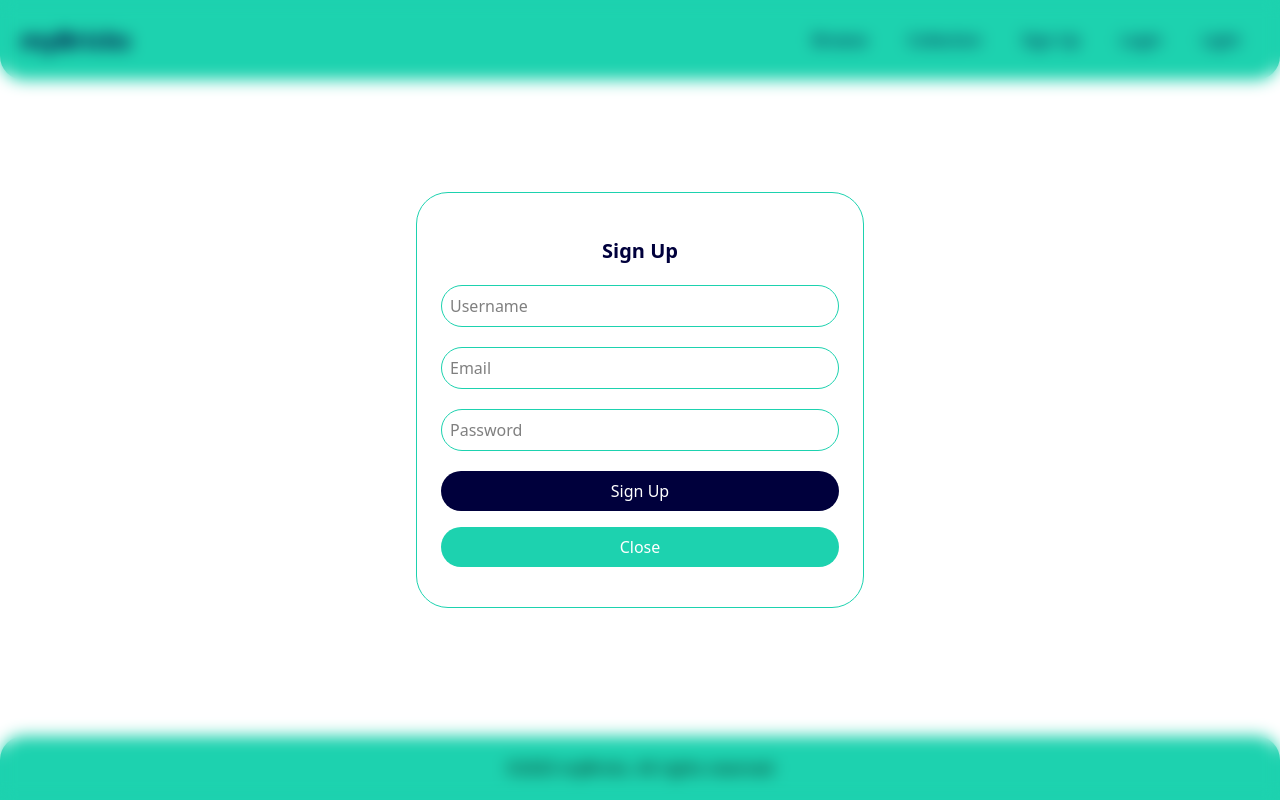
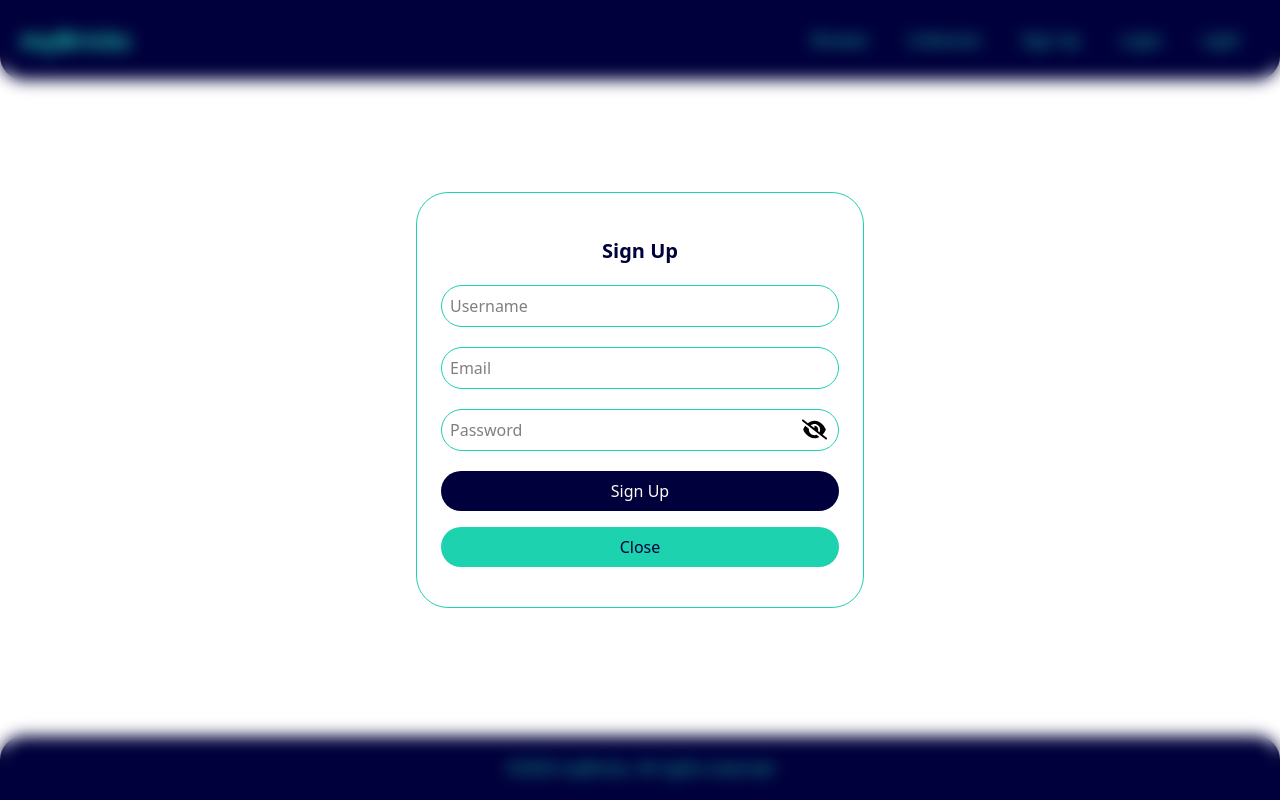
Before and after one commit to TrippyVaultBoy/myBricks, a React (Vite) app in the folder myBricks_frontend/: page / in a window 1280 px wide. Both pictures are taken after a click on the button "Sign Up". Built offline with nearby package versions, Linux system fonts and the light colour scheme.

Commit message:
added remember me function and hide passsword toggle

```diff
--- a/myBricks_frontend/package.json
+++ b/myBricks_frontend/package.json
@@ -13,6 +13,7 @@
     "@tailwindcss/cli": "^4.1.13",
     "react": "^19.1.1",
     "react-dom": "^19.1.1",
+    "react-icons": "^5.5.0",
     "react-router-dom": "^7.8.2",
     "tailwindcss": "^4.1.13"
   },
--- a/myBricks_frontend/src/components/Footer.jsx
+++ b/myBricks_frontend/src/components/Footer.jsx
@@ -1,7 +1,7 @@
 function Footer() {
     return (
-        <footer className="w-full flex-none mx-auto max-w-screen-xl mt-auto">
-            <div className="bg-[var(--color-bricksTeal)] rounded-t-3xl flex justify-around text-center p-5">
+        <footer className="w-full flex-none text-[var(--color-bricksTeal)] mx-auto max-w-screen-xl mt-auto">
+            <div className="bg-[var(--color-bricksNavy)] rounded-t-3xl flex justify-around text-center p-5">
                 <p>
                     ©{new Date().getFullYear()} myBricks. All rights reserved
                 </p>
--- a/myBricks_frontend/src/components/Header.jsx
+++ b/myBricks_frontend/src/components/Header.jsx
@@ -28,43 +28,43 @@ function Header() {
     }
 
     return (
-        <div className="flex-none w-full max-w-screen-xl bg-[var(--color-bricksTeal)] flex justify-between mx-auto items-center rounded-b-3xl p-5">
+        <div className="flex-none w-full max-w-screen-xl bg-[var(--color-bricksNavy)] flex justify-between mx-auto items-center rounded-b-3xl p-5">
             {/* Logo */}
-            <div className="text-2xl font-bold text-[var(--color-bricksNavy)]">myBricks</div>
+            <div className="text-2xl font-bold text-[var(--color-bricksTeal)]">myBricks</div>
 
             {/* Navigation */}
             <nav>
-                <ul className="flex items-center text-[var(--color-bricksNavy)]">
+                <ul className="flex items-center text-[var(--color-bricksTeal)]">
                     <li className="px-2">
-                        <Link className="px-3 py-2 rounded-3xl hover:bg-[var(--color-bricksNavy)] hover:text-[var(--color-bricksWhite)] transition-colors duration-200 hover:cursor-pointer">Browse</Link>
+                        <Link className="px-3 py-2 rounded-3xl hover:bg-[var(--color-bricksTeal)] hover:text-[var(--color-bricksNavy)] transition-colors duration-200 hover:cursor-pointer">Browse</Link>
                     </li>
 
                     <li className="px-2">
-                        <Link className="px-3 py-2 rounded-3xl hover:bg-[var(--color-bricksNavy)] hover:text-[var(--color-bricksWhite)] transition-colors duration-200 hover:cursor-pointer">Collection</Link>
+                        <Link className="px-3 py-2 rounded-3xl hover:bg-[var(--color-bricksTeal)] hover:text-[var(--color-bricksNavy)] transition-colors duration-200 hover:cursor-pointer">Collection</Link>
                     </li>
 
                     {isLoggedIn ? (
                         <>
                             <li className="px-2">
-                                <Link className="px-3 py-2 rounded-3xl hover:bg-[var(--color-bricksNavy)] hover:text-[var(--color-bricksWhite)] transition-colors duration-200 hover:cursor-pointer">Account</Link>
+                                <Link className="px-3 py-2 rounded-3xl hover:bg-[var(--color-bricksTeal)] hover:text-[var(--color-bricksNavy)] transition-colors duration-200 hover:cursor-pointer">Account</Link>
                             </li>
                             <li className="px-2">
-                                <button className="px-3 py-2 rounded-3xl hover:bg-[var(--color-bricksNavy)] hover:text-[var(--color-bricksWhite)] transition-colors duration-200" onClick={handleLogout}>Log Out</button>
+                                <button className="px-3 py-2 rounded-3xl hover:bg-[var(--color-bricksTeal)] hover:text-[var(--color-bricksNavy)] transition-colors duration-200" onClick={handleLogout}>Log Out</button>
                             </li>
                         </>
                     ) : (
                         <>
                             <li className="px-2">
-                                <button className="px-3 py-2 rounded-3xl hover:bg-[var(--color-bricksNavy)] hover:text-[var(--color-bricksWhite)] transition-colors duration-200 hover:cursor-pointer" onClick={toggleSignUpModal}>Sign Up</button>
+                                <button className="px-3 py-2 rounded-3xl hover:bg-[var(--color-bricksTeal)] hover:text-[var(--color-bricksNavy)] transition-colors duration-200 hover:cursor-pointer" onClick={toggleSignUpModal}>Sign Up</button>
                             </li>
                             <li className="px-2">
-                                <button className="px-3 py-2 rounded-3xl hover:bg-[var(--color-bricksNavy)] hover:text-[var(--color-bricksWhite)] transition-colors duration-200 hover:cursor-pointer" onClick={toggleLoginModal}>Login</button>
+                                <button className="px-3 py-2 rounded-3xl hover:bg-[var(--color-bricksTeal)] hover:text-[var(--color-bricksNavy)] transition-colors duration-200 hover:cursor-pointer" onClick={toggleLoginModal}>Login</button>
                             </li>
                         </>
                     )}
 
                     <li className="px-2">
-                        <Link className="px-3 py-2 rounded-3xl hover:bg-[var(--color-bricksNavy)] hover:text-[var(--color-bricksWhite)] transition-colors duration-200 hover:cursor-pointer">Light</Link>
+                        <Link className="px-3 py-2 rounded-3xl hover:bg-[var(--color-bricksTeal)] hover:text-[var(--color-bricksNavy)] transition-colors duration-200 hover:cursor-pointer">Light</Link>
                     </li>
                 </ul>
             </nav>
--- a/myBricks_frontend/src/components/Login.jsx
+++ b/myBricks_frontend/src/components/Login.jsx
@@ -1,8 +1,13 @@
-import { useState } from "react";
+import { useState } from 'react';
+
+import { FaEye } from "react-icons/fa6";
+import { FaEyeSlash } from "react-icons/fa6";
 
 function Login({ closeModal, onLogin }) {
     const [email, setEmail] = useState("");
     const [password, setPassword] = useState("");
+    const [showPassword, setShowPassword] = useState(false);
+    const [rememberMe, setRememberMe] = useState(false);
 
     const handleLogin = async (e) => {
         e.preventDefault();
@@ -23,14 +28,25 @@ function Login({ closeModal, onLogin }) {
             const data = await response.json();
             const token = data.token;
 
+            if (rememberMe) {
                 localStorage.setItem("jwtToken", token);
-
+            } else {
+                sessionStorage.setItem("jwtToken", token);
+            }
             if (onLogin) onLogin();
             closeModal();
         } catch (error) {
             console.error(error);
             alert("Login failed")
         }
+    }
+
+    const handleEyeToggle = () => {
+        setShowPassword(prev => !prev);
+    }
+
+    const handleRememberMe = () => {
+        setRememberMe(prev => !prev);
     }
 
     return (
@@ -40,6 +56,7 @@ function Login({ closeModal, onLogin }) {
             onSubmit={handleLogin}
         >
             <h1 className="text-[var(--color-bricksNavy)] text-xl font-bold text-center p-5">Login</h1>
+
             <input
                 type="email"
                 placeholder="Email"
@@ -48,22 +65,43 @@ function Login({ closeModal, onLogin }) {
                 required
                 className="mb-5  border border-[var(--color-bricksTeal)] rounded-3xl p-2"
             />
+
+            <div className='relative'>
                 <input
-                type="password"
+                    type={showPassword ? "text" : "password"}
                     placeholder="Password"
                     value={password}
                     onChange={(e) => setPassword(e.target.value)}
                     required
-                className="mb-5  border border-[var(--color-bricksTeal)] rounded-3xl p-2"
+                    className="w-full mb-5 border border-[var(--color-bricksTeal)] rounded-3xl p-2"
                 />
-            <button type="submit" className="bg-[var(--color-bricksNavy)] text-white rounded-4xl mb-4 p-2 text-center transform transition-transform hover:scale-102 hover:shadow-lg hover:cursor-pointer">
+                <span className="absolute right-3 top-2 cursor-pointer" onClick={handleEyeToggle}>
+                    {showPassword ? <FaEye size={25}/> : <FaEyeSlash size={25}/>}
+                </span>
+            </div>
+
+            <div className='flex flex-row mb-5'>
+                <input
+                    type="checkbox"
+                    checked={rememberMe}
+                    onChange={handleRememberMe}
+                    id="rememberMe"
+                    className="mr-1"
+                />
+                <label for="rememberMe">Remember Me?</label>
+            </div>
+
+            <button
+                type="submit"
+                className="bg-[var(--color-bricksNavy)] text-[var(--color-bricksWhite)] rounded-4xl mb-4 p-2 text-center transform transition-transform hover:scale-102 hover:shadow-lg hover:cursor-pointer"
+            >
                 Login
             </button>
 
-
             <button
+                type="button"
                 onClick={closeModal}
-            className="bg-[var(--color-bricksTeal)] text-white rounded-4xl mb-4 p-2 text-center hover:shadow-lg hover:cursor-pointer"
+                className="bg-[var(--color-bricksTeal)] text-[var(--color-bricksNavy)] rounded-4xl mb-4 p-2 text-center hover:shadow-lg hover:cursor-pointer"
             >
                 Close
             </button>
--- a/myBricks_frontend/src/components/SignUp.jsx
+++ b/myBricks_frontend/src/components/SignUp.jsx
@@ -1,9 +1,13 @@
 import { useState } from "react";
+
+import { FaEye } from "react-icons/fa6";
+import { FaEyeSlash } from "react-icons/fa6";
 
 function SignUp({ closeModal }) {
     const [username, setUserName] = useState("");
     const [email, setEmail] = useState("");
     const [password, setPassword] = useState("");
+    const [showPassword, setShowPassword] = useState(false);
 
     const handleSignUp = async (e) => {
         e.preventDefault();
@@ -28,6 +32,10 @@ function SignUp({ closeModal }) {
         }
     }
 
+    const handleEyeToggle = () => {
+        setShowPassword(prev => !prev);
+    }
+
     return (
         <div className="fixed inset-0 bg-opacity-50 backdrop-blur-sm flex justify-center items-center">
             <form
@@ -35,6 +43,7 @@ function SignUp({ closeModal }) {
                 onSubmit={handleSignUp}
             >
                 <h1 className="text-[var(--color-bricksNavy)] text-xl font-bold text-center p-5">Sign Up</h1>
+
                 <input
                     type="text"
                     placeholder="Username"
@@ -43,6 +52,7 @@ function SignUp({ closeModal }) {
                     required
                     className="mb-5 border border-[var(--color-bricksTeal)] rounded-3xl p-2"
                 />
+
                 <input
                     type="email"
                     placeholder="Email"
@@ -51,22 +61,33 @@ function SignUp({ closeModal }) {
                     required
                     className="mb-5 border border-[var(--color-bricksTeal)] rounded-3xl p-2"
                 />
+
+                <div className='relative'>
                     <input
-                    type="password"
+                        type={showPassword ? "text" : "password"}
                         placeholder="Password"
                         value={password}
                         onChange={(e) => setPassword(e.target.value)}
                         required
-                    className="mb-5 border border-[var(--color-bricksTeal)] rounded-3xl p-2"
+                        className="w-full mb-5 border border-[var(--color-bricksTeal)] rounded-3xl p-2"
                     />
-                <button type="submit" className="bg-[var(--color-bricksNavy)] text-white rounded-4xl mb-4 p-2 text-center transform transition-transform hover:scale-102 hover:shadow-lg hover:cursor-pointer">
+                    <span className="absolute right-3 top-2 cursor-pointer" onClick={handleEyeToggle}>
+                        {showPassword ? <FaEye size={25}/> : <FaEyeSlash size={25}/>}
+                    </span>
+                </div>
+
+                <button
+                    type="submit"
+                    className="bg-[var(--color-bricksNavy)] text-[var(--color-bricksWhite)] rounded-4xl mb-4 p-2 text-center transform transition-transform hover:scale-102 hover:shadow-lg hover:cursor-pointer"
+                >
                     Sign Up
                 </button>
 
 
                 <button
+                    type="button"
                     onClick={closeModal}
-                className="bg-[var(--color-bricksTeal)] text-white rounded-4xl mb-4 p-2 text-center hover:shadow-lg hover:cursor-pointer"
+                    className="bg-[var(--color-bricksTeal)] text-[var(--color-bricksNavy)] rounded-4xl mb-4 p-2 text-center hover:shadow-lg hover:cursor-pointer"
                 >
                     Close
                 </button>
--- a/myBricks_frontend/src/css/output.css
+++ b/myBricks_frontend/src/css/output.css
@@ -186,11 +186,32 @@
   }
 }
 @layer utilities {
+  .absolute {
+    position: absolute;
+  }
   .fixed {
     position: fixed;
   }
+  .relative {
+    position: relative;
+  }
   .inset-0 {
     inset: calc(var(--spacing) * 0);
+  }
+  .top-1 {
+    top: calc(var(--spacing) * 1);
+  }
+  .top-1\/2 {
+    top: calc(1/2 * 100%);
+  }
+  .top-2 {
+    top: calc(var(--spacing) * 2);
+  }
+  .top-3 {
+    top: calc(var(--spacing) * 3);
+  }
+  .right-3 {
+    right: calc(var(--spacing) * 3);
   }
   .m-auto {
     margin: auto;
@@ -200,6 +221,18 @@
   }
   .mt-auto {
     margin-top: auto;
+  }
+  .mr-1 {
+    margin-right: calc(var(--spacing) * 1);
+  }
+  .mr-2 {
+    margin-right: calc(var(--spacing) * 2);
+  }
+  .mr-10 {
+    margin-right: calc(var(--spacing) * 10);
+  }
+  .mb-3 {
+    margin-bottom: calc(var(--spacing) * 3);
   }
   .mb-4 {
     margin-bottom: calc(var(--spacing) * 4);
@@ -240,6 +273,22 @@
   .border-collapse {
     border-collapse: collapse;
   }
+  .-translate-y-1 {
+    --tw-translate-y: calc(var(--spacing) * -1);
+    translate: var(--tw-translate-x) var(--tw-translate-y);
+  }
+  .-translate-y-1\/2 {
+    --tw-translate-y: calc(calc(1/2 * 100%) * -1);
+    translate: var(--tw-translate-x) var(--tw-translate-y);
+  }
+  .-translate-y-1\/3 {
+    --tw-translate-y: calc(calc(1/3 * 100%) * -1);
+    translate: var(--tw-translate-x) var(--tw-translate-y);
+  }
+  .-translate-y-1\/8 {
+    --tw-translate-y: calc(calc(1/8 * 100%) * -1);
+    translate: var(--tw-translate-x) var(--tw-translate-y);
+  }
   .-translate-y-full {
     --tw-translate-y: -100%;
     translate: var(--tw-translate-x) var(--tw-translate-y);
@@ -247,11 +296,17 @@
   .transform {
     transform: var(--tw-rotate-x,) var(--tw-rotate-y,) var(--tw-rotate-z,) var(--tw-skew-x,) var(--tw-skew-y,);
   }
+  .cursor-pointer {
+    cursor: pointer;
+  }
   .resize {
     resize: both;
   }
   .flex-col {
     flex-direction: column;
+  }
+  .flex-row {
+    flex-direction: row;
   }
   .items-center {
     align-items: center;
@@ -377,6 +432,12 @@
   .text-\[var\(--color-bricksNavy\)\] {
     color: var(--color-bricksNavy);
   }
+  .text-\[var\(--color-bricksTeal\)\] {
+    color: var(--color-bricksTeal);
+  }
+  .text-\[var\(--color-bricksWhite\)\] {
+    color: var(--color-bricksWhite);
+  }
   .text-white {
     color: var(--color-white);
   }
@@ -481,6 +542,20 @@
     &:hover {
       @media (hover: hover) {
         background-color: var(--color-bricksNavy);
+      }
+    }
+  }
+  .hover\:bg-\[var\(--color-bricksTeal\)\] {
+    &:hover {
+      @media (hover: hover) {
+        background-color: var(--color-bricksTeal);
+      }
+    }
+  }
+  .hover\:text-\[var\(--color-bricksNavy\)\] {
+    &:hover {
+      @media (hover: hover) {
+        color: var(--color-bricksNavy);
       }
     }
   }
```
Also changed, not shown: 1 other file (tests, documents, lock files or other folders). Lines whose indentation alone changed are shown as unchanged.
